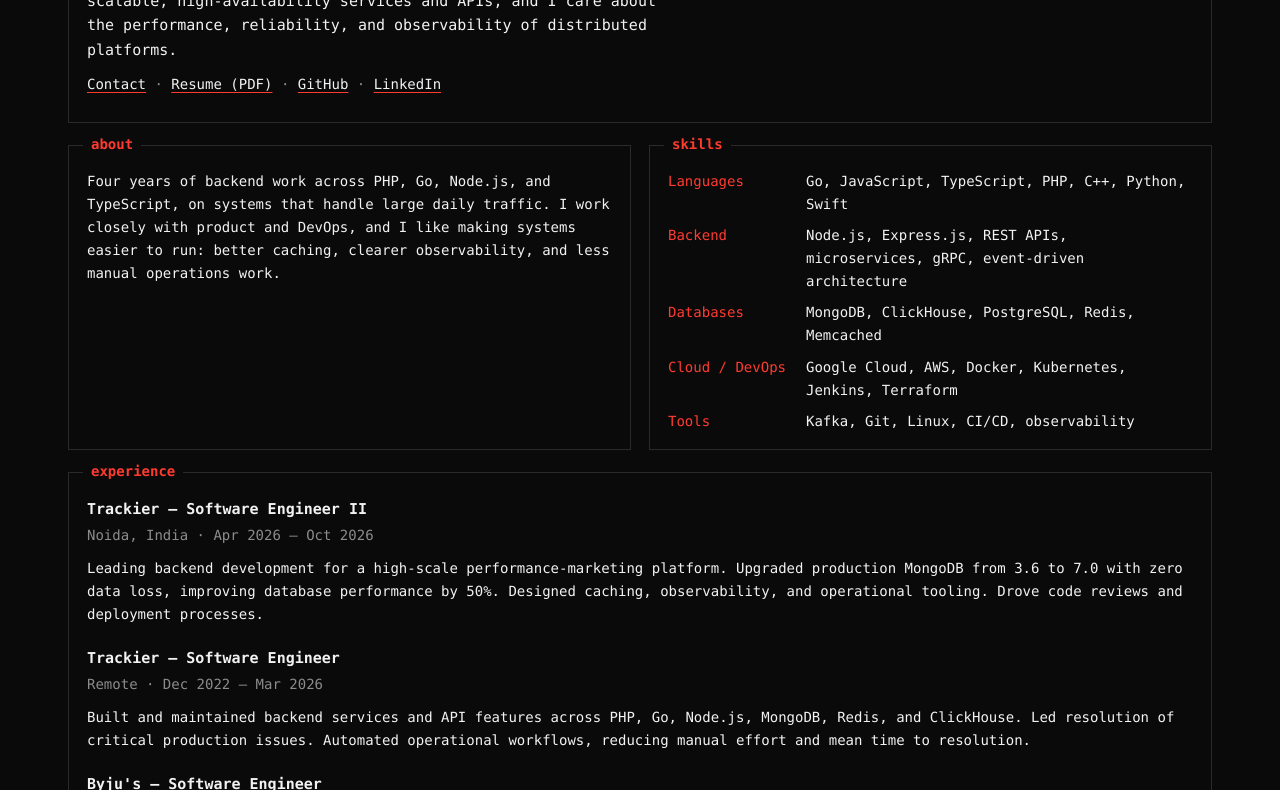
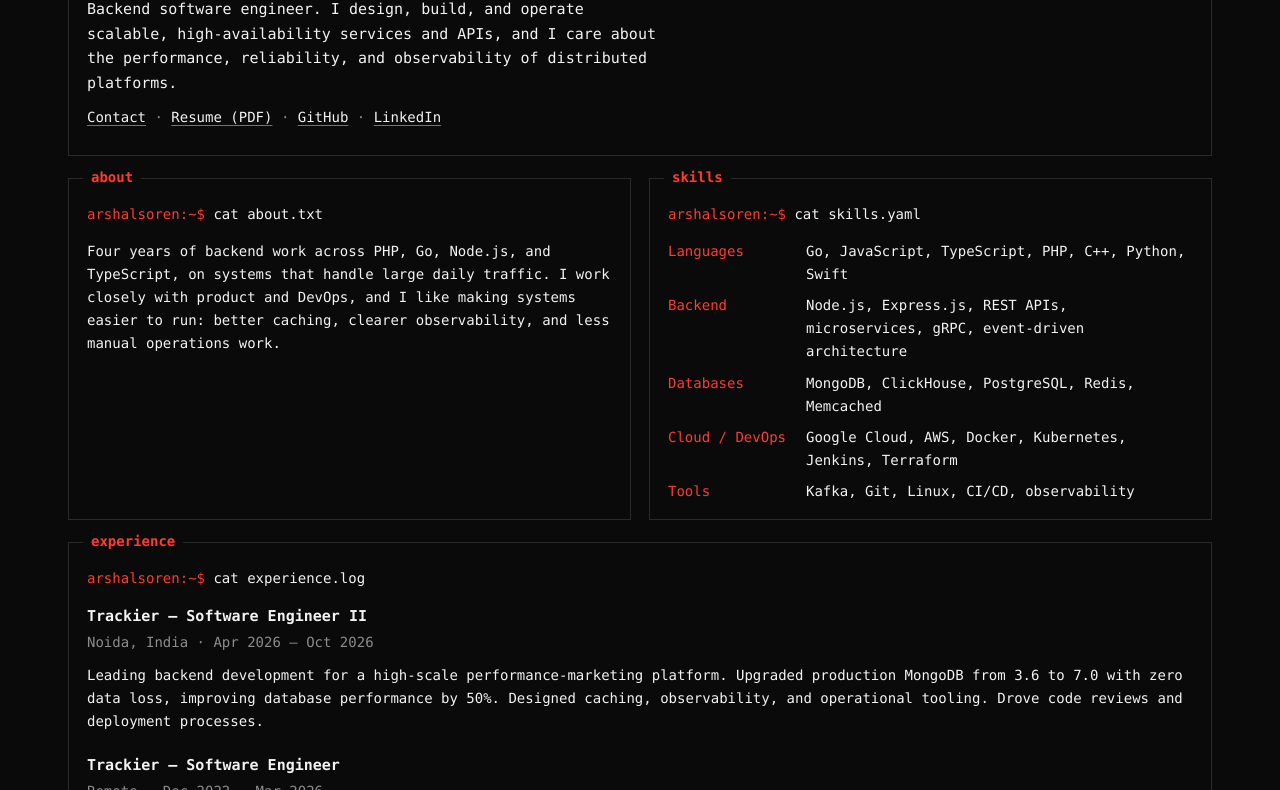
Before and after one commit to arshalsoren/arshalsoren.github.io, a plain HTML site: page site/index.html in a window 1280 px wide. Shown: the part 193-983 px from the top of the page. Drawn offline with Linux system fonts and the light colour scheme.

Commit message:
Add scroll-triggered terminal reveal to portfolio
Co-Authored-By: Claude Haiku 5.5 <noreply@anthropic.com>

```diff
--- a/site/index.html
+++ b/site/index.html
@@ -23,6 +23,8 @@
   <main class="grid">
     <section class="panel wide intro" aria-labelledby="intro-title">
       <h2 class="panel-title" id="intro-title">intro</h2>
+      <div class="cmd" data-cmd="whoami"></div>
+      <div class="out">
         <h1>Arshal Soren</h1>
         <p class="lead">Backend software engineer. I design, build, and operate scalable, high-availability services and APIs, and I care about the performance, reliability, and observability of distributed platforms.</p>
         <p class="meta">
@@ -31,15 +33,21 @@
           <a href="https://github.com/arshalsoren" target="_blank" rel="noopener noreferrer">GitHub</a> ·
           <a href="https://linkedin.com/in/arshalsoren" target="_blank" rel="noopener noreferrer">LinkedIn</a>
         </p>
+      </div>
     </section>
 
     <section class="panel" id="about" aria-labelledby="about-title">
       <h2 class="panel-title" id="about-title">about</h2>
+      <div class="cmd" data-cmd="cat about.txt"></div>
+      <div class="out">
         <p>Four years of backend work across PHP, Go, Node.js, and TypeScript, on systems that handle large daily traffic. I work closely with product and DevOps, and I like making systems easier to run: better caching, clearer observability, and less manual operations work.</p>
+      </div>
     </section>
 
     <section class="panel" id="skills" aria-labelledby="skills-title">
       <h2 class="panel-title" id="skills-title">skills</h2>
+      <div class="cmd" data-cmd="cat skills.yaml"></div>
+      <div class="out">
         <dl class="skills">
           <dt>Languages</dt><dd>Go, JavaScript, TypeScript, PHP, C++, Python, Swift</dd>
           <dt>Backend</dt><dd>Node.js, Express.js, REST APIs, microservices, gRPC, event-driven architecture</dd>
@@ -47,11 +55,13 @@
           <dt>Cloud / DevOps</dt><dd>Google Cloud, AWS, Docker, Kubernetes, Jenkins, Terraform</dd>
           <dt>Tools</dt><dd>Kafka, Git, Linux, CI/CD, observability</dd>
         </dl>
+      </div>
     </section>
 
     <section class="panel wide" id="experience" aria-labelledby="experience-title">
       <h2 class="panel-title" id="experience-title">experience</h2>
-
+      <div class="cmd" data-cmd="cat experience.log"></div>
+      <div class="out">
         <article class="entry">
           <h3>Trackier — Software Engineer II</h3>
           <p class="muted">Noida, India · Apr 2026 – Oct 2026</p>
@@ -69,11 +79,13 @@
           <p class="muted">Remote · Jul 2022 – Nov 2022</p>
           <p>Backend systems for interactive learning with the In-Class Experience team. Event-driven workflows and Kafka streams for the Suggestions Engine. CI/CD pipelines for AWS Lambda deployments.</p>
         </article>
+      </div>
     </section>
 
     <section class="panel" id="projects" aria-labelledby="projects-title">
       <h2 class="panel-title" id="projects-title">projects</h2>
-
+      <div class="cmd" data-cmd="ls projects/"></div>
+      <div class="out">
         <article class="entry">
           <h3>topd</h3>
           <p class="muted">Nov 2026 – present · Swift 5.10, SwiftUI, AppKit, SMAppService</p>
@@ -83,11 +95,13 @@
             <a href="https://arshalsoren.github.io/topd/" target="_blank" rel="noopener noreferrer">Project site</a>
           </p>
         </article>
+      </div>
     </section>
 
     <section class="panel" id="ongoing" aria-labelledby="ongoing-title">
       <h2 class="panel-title" id="ongoing-title">ongoing</h2>
-
+      <div class="cmd" data-cmd="ls ongoing/"></div>
+      <div class="out">
         <article class="entry">
           <h3>soviq</h3>
           <p>A reader for Lemmy, Mastodon, Bluesky, and blogs that keeps discussions intact and keeps your setup on your own device.</p>
@@ -97,18 +111,24 @@
           <h3>webhook service</h3>
           <p>Reliable receiving, verification, and delivery of webhooks.</p>
         </article>
+      </div>
     </section>
 
     <section class="panel" id="education" aria-labelledby="education-title">
       <h2 class="panel-title" id="education-title">education</h2>
+      <div class="cmd" data-cmd="cat education.txt"></div>
+      <div class="out">
         <article class="entry">
           <h3>Bachelor of Technology, Computer Science and Engineering</h3>
           <p class="muted">Birla Institute of Technology, Mesra · 2018 – 2022 · Ranchi, India</p>
         </article>
+      </div>
     </section>
 
     <section class="panel wide" id="contact" aria-labelledby="contact-title">
       <h2 class="panel-title" id="contact-title">contact</h2>
+      <div class="cmd" data-cmd="./contact --message"></div>
+      <div class="out">
         <p>Send a message. It opens in your mail app, addressed to me.</p>
 
         <form id="contact-form" class="contact-form">
@@ -133,6 +153,7 @@
           <a href="https://github.com/sponsors/arshalsoren" target="_blank" rel="noopener noreferrer">GitHub Sponsors</a> ·
           <a href="arshal-soren-resume.pdf">Resume (PDF)</a>
         </p>
+      </div>
     </section>
   </main>
 
--- a/site/script.js
+++ b/site/script.js
@@ -1,11 +1,11 @@
 (() => {
   "use strict";
 
+  // Contact form: the only thing a visitor can submit. It opens the visitor's
+  // mail app with the message filled in. Nothing is sent from this site.
   const EMAIL = "arshalsoren@gmail.com";
   const form = document.getElementById("contact-form");
 
-  // The only interactive part of the page. It opens the visitor's mail app
-  // with the message filled in. Nothing is sent from this site.
   form.addEventListener("submit", (event) => {
     event.preventDefault();
     const data = new FormData(form);
@@ -18,4 +18,50 @@
     const href = `mailto:${EMAIL}?subject=${encodeURIComponent(subject)}&body=${encodeURIComponent(body)}`;
     window.location.href = href;
   });
+
+  // Terminal-style reveal. When a panel scrolls into view, its command types
+  // itself out, then the output lines appear one after another. Visitors only
+  // scroll. Skipped with reduced motion; the content is already in the HTML.
+  const reduceMotion = window.matchMedia("(prefers-reduced-motion: reduce)").matches;
+  const panels = [...document.querySelectorAll(".panel")].filter((p) => p.querySelector(".cmd"));
+  if (reduceMotion || !("IntersectionObserver" in window) || panels.length === 0) return;
+
+  document.documentElement.classList.add("js-anim");
+  const sleep = (ms) => new Promise((resolve) => setTimeout(resolve, ms));
+
+  async function run(panel) {
+    const cmd = panel.querySelector(".cmd");
+    const out = panel.querySelector(".out");
+
+    const prompt = document.createElement("span");
+    prompt.className = "ps1";
+    prompt.textContent = "arshalsoren:~$ ";
+    const typed = document.createElement("span");
+    cmd.append(prompt, typed);
+    cmd.classList.add("typing");
+
+    for (const ch of cmd.dataset.cmd) {
+      typed.textContent += ch;
+      await sleep(35 + Math.random() * 45);
+    }
+    cmd.classList.remove("typing");
+
+    await sleep(300);
+    for (const line of out.children) {
+      line.classList.add("shown");
+      await sleep(160);
+    }
+  }
+
+  const observer = new IntersectionObserver(
+    (entries) => {
+      for (const entry of entries) {
+        if (!entry.isIntersecting) continue;
+        observer.unobserve(entry.target);
+        run(entry.target);
+      }
+    },
+    { threshold: 0.25 }
+  );
+  panels.forEach((panel) => observer.observe(panel));
 })();
--- a/site/styles.css
+++ b/site/styles.css
@@ -216,6 +216,34 @@ h3 {
 }
 .statusbar a { margin-left: auto; }
 
+/* terminal-style reveal (only when the script adds .js-anim) */
+.cmd {
+  color: var(--fg);
+  margin-bottom: 14px;
+  white-space: pre;
+  overflow-wrap: normal;
+}
+.cmd:empty { display: none; }
+.cmd .ps1 { color: var(--red); }
+.cmd.typing::after {
+  content: "▌";
+  color: var(--red);
+  animation: blink 1s steps(1) infinite;
+}
+@keyframes blink {
+  50% { opacity: 0; }
+}
+
+.js-anim .out > * {
+  opacity: 0;
+  transform: translateY(3px);
+  transition: opacity 0.3s ease, transform 0.3s ease;
+}
+.js-anim .out > .shown {
+  opacity: 1;
+  transform: none;
+}
+
 /* narrow screens: one column */
 @media (max-width: 760px) {
   .grid {
```
Lines whose indentation alone changed are shown as unchanged.
